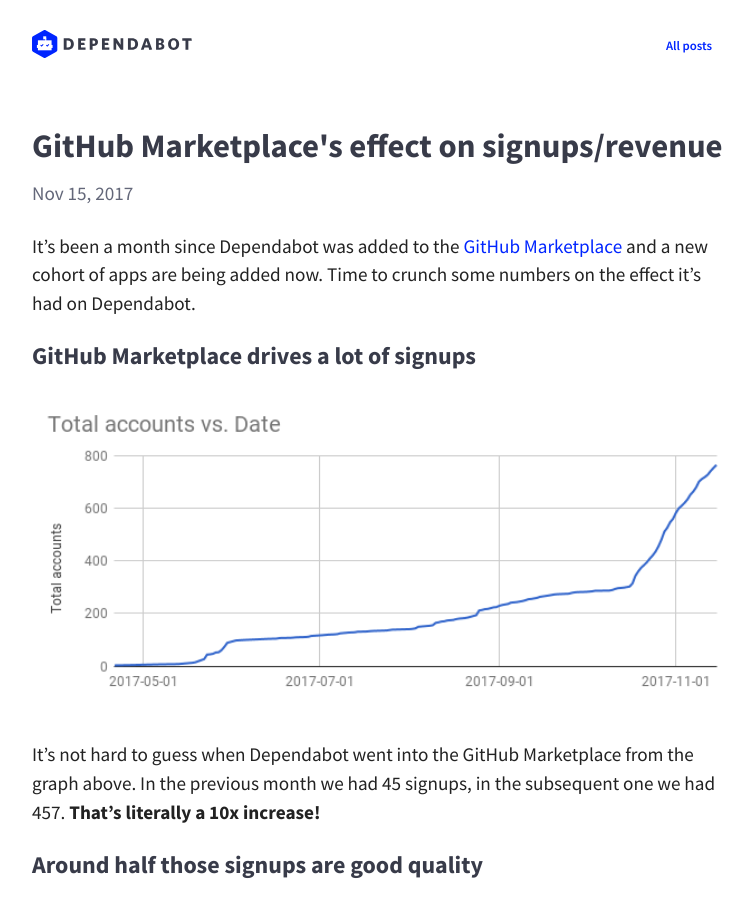
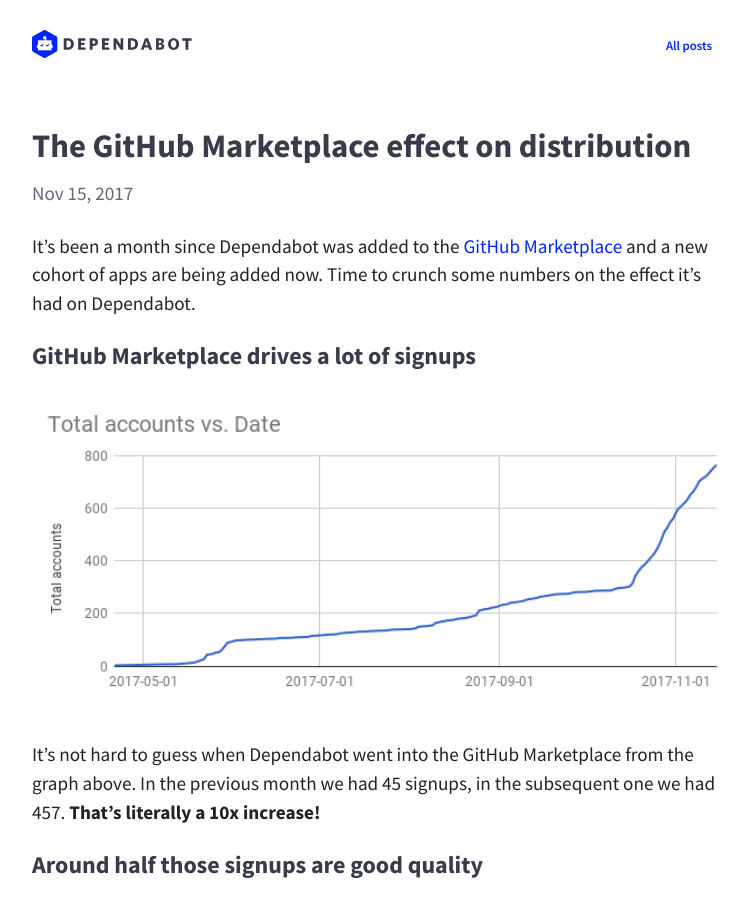
Before and after one commit to desenvolvedorIcotrade/App.bot, a Jekyll site: the page built from blog/_posts/2017-11-15-github-marketplace-effect-on-distribution.md, in a window 1280 px wide and 900 px high. Shown: the whole window, without its empty margins (258-1011 px from the left). Built offline with Jekyll 4.4.1, drawn with Linux system fonts in a browser that asks for light colours; nearby versions of some CDN libraries.

Commit message:
Wordsmith title

```diff
--- a/blog/_posts/2017-11-15-github-marketplace.md
+++ b/blog/_posts/2017-11-15-github-marketplace-effect-on-distribution.md
@@ -1,6 +1,6 @@
 ---
 layout: post
-title:  "GitHub Marketplace's effect on signups/revenue"
+title:  "The GitHub Marketplace effect on distribution"
 date:   2017-11-15 17:00:00 +0000
 ---
 
```
